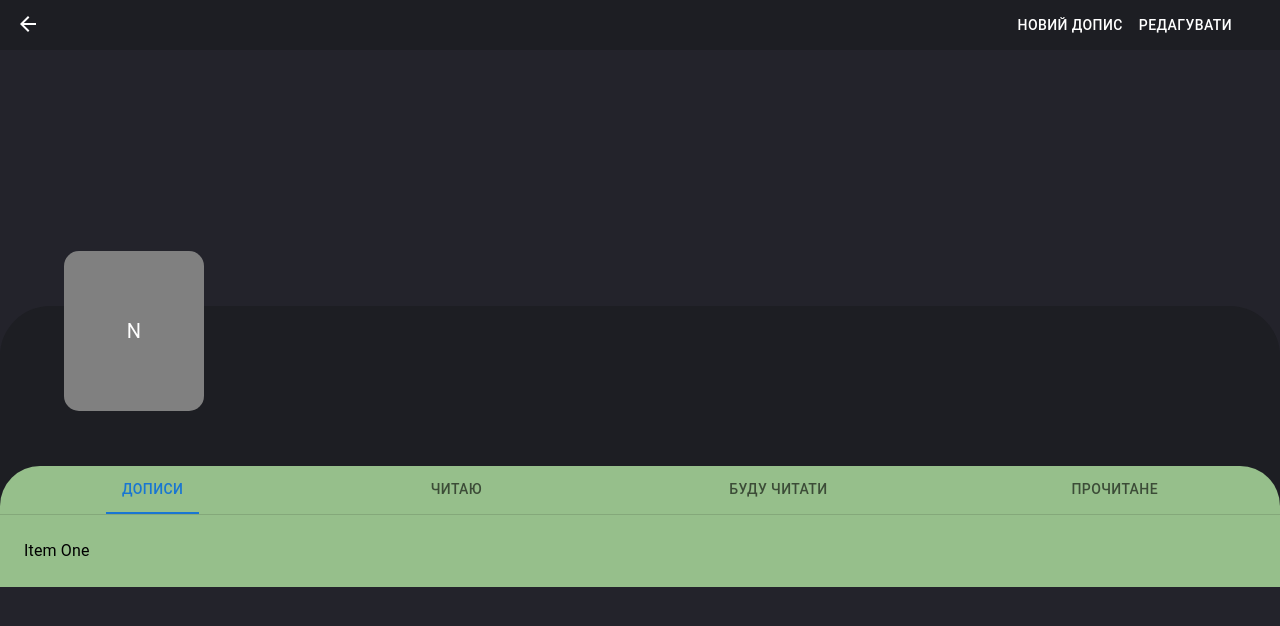
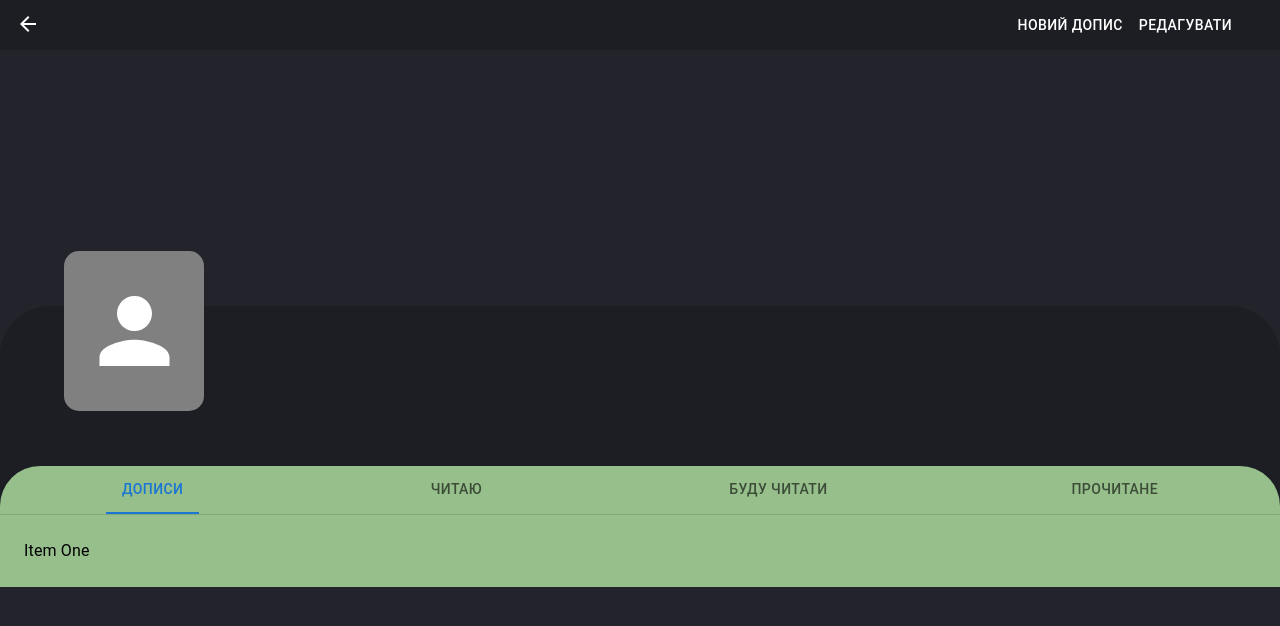
Before and after one commit to bookshelf-team/frontend, a React (Create React App) app: page /pages/userprofile in a window 1280 px wide. Shown: the top 626 px of the page. Built offline with nearby package versions, Linux system fonts and the light colour scheme; no server answers.

Commit message:
added a picture display

```diff
--- a/src/pages/userProfile.js
+++ b/src/pages/userProfile.js
@@ -100,13 +100,18 @@ export default function UserProfile() {
                 alignItems: 'center',
             }}>
                 <Box sx={{ display: 'flex', width: '90%', position: 'relative', top: '-55px', alignItems: 'flex-end', }}>
-                    <Avatar sx={{
-                        background: "gray",
-                        width: '140px',
-                        height: '160px',
-                        borderRadius: '15px',
-                        marginRight: '20px'
-                    }} variant="square">N</Avatar>
+                    <Avatar
+                        sx={{
+                            background: "gray",
+                            width: '140px',
+                            height: '160px',
+                            borderRadius: '15px',
+                            marginRight: '20px'
+                        }}
+                        variant="square"
+                        src={profile && profile.avatar ? profile.avatar : undefined}
+                        alt={`${profile && profile.firstName ? profile.firstName : ''} ${profile && profile.lastName ? profile.lastName : ''}`}
+                    />
                     <Box sx={{ display: 'flex', flexDirection: 'column', }}>
                         <Typography variant="h3" color={'white'}>
                             {profile && profile.firstName && profile.lastName
```
